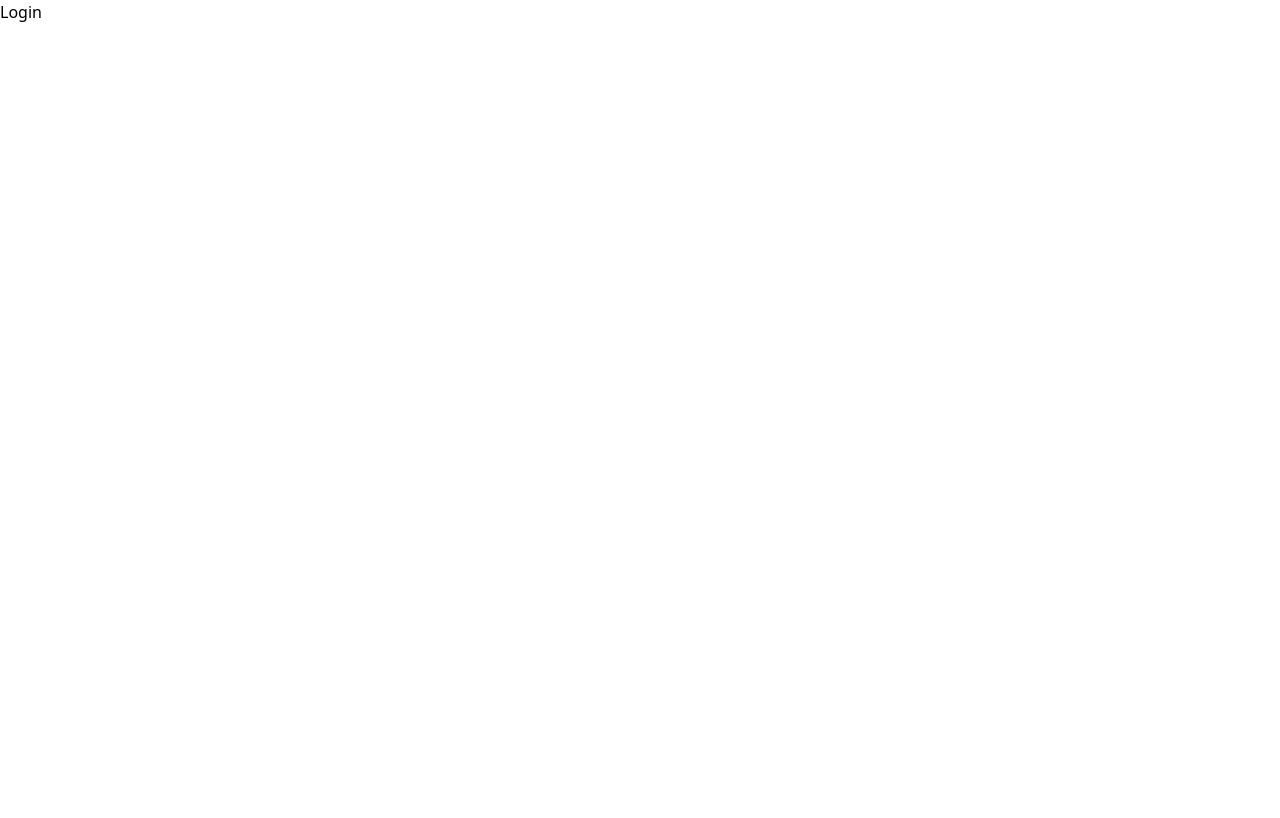
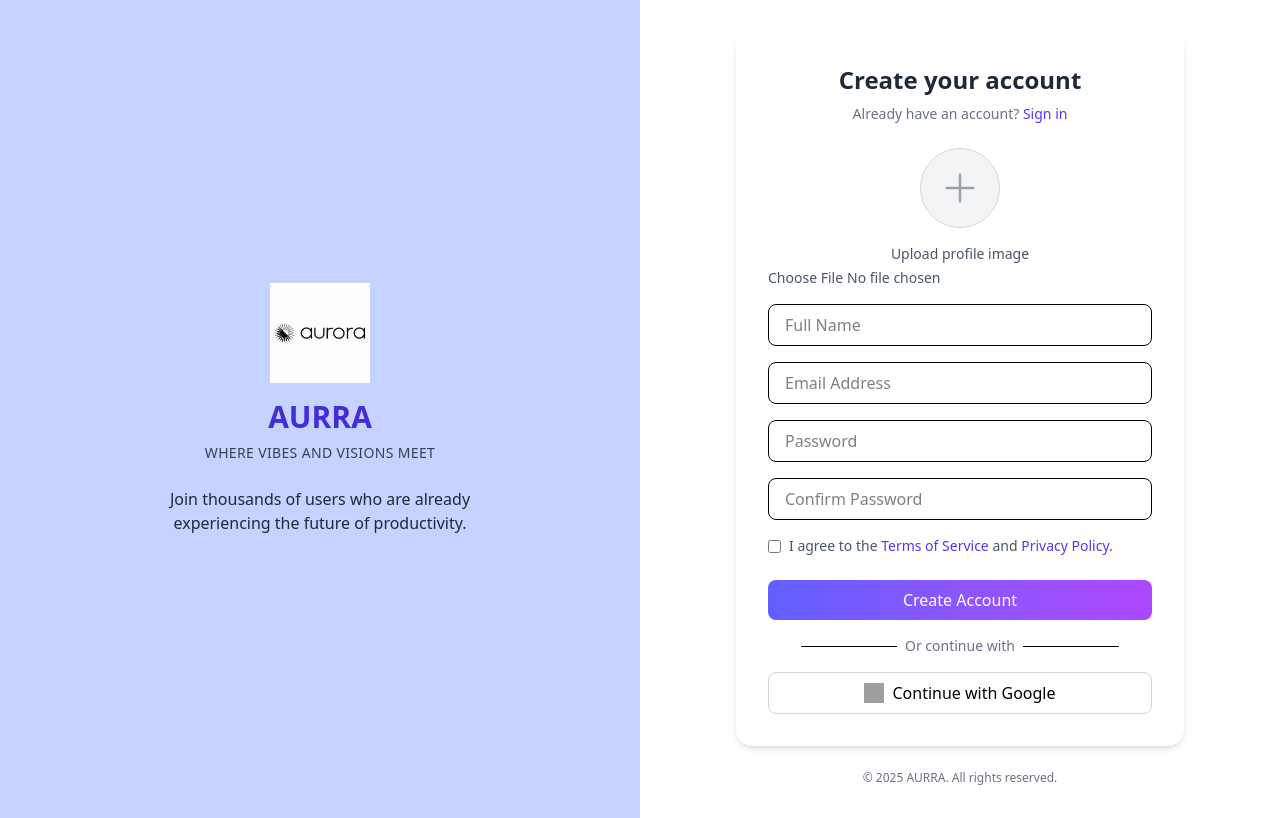
Before and after one commit to Naveen4567890/aurra, a React (Vite) app in the folder aurra-robowaves/: page / in a window 1280 px wide. Built offline with nearby package versions, Linux system fonts and the light colour scheme; grey boxes are pictures that could not be loaded.

Commit message:
added the functionalites of register

```diff
--- a/aurra-robowaves/package.json
+++ b/aurra-robowaves/package.json
@@ -10,12 +10,14 @@
     "preview": "vite preview"
   },
   "dependencies": {
+    "@reduxjs/toolkit": "^2.9.2",
     "@tailwindcss/vite": "^4.1.16",
     "axios": "^1.13.1",
     "react": "^19.1.1",
     "react-dom": "^19.1.1",
     "react-hot-toast": "^2.6.0",
     "react-icons": "^5.5.0",
+    "react-redux": "^9.2.0",
     "react-router-dom": "^7.9.5",
     "tailwindcss": "^4.1.16",
     "toast": "^0.5.4",
--- a/aurra-robowaves/src/components/Register.jsx
+++ b/aurra-robowaves/src/components/Register.jsx
@@ -1,9 +1,213 @@
-import React from 'react'
+import React, { useState } from "react";
+import { useDispatch, useSelector } from "react-redux";
+import { registerUser } from "../slice/slice";
+import toast from 'react-hot-toast';
 
-const Register = () => {
+
+const RegisterPage = () => {
+  const dispatch = useDispatch();
+  const { loading } = useSelector((state) => state.user);
+
+  const [formData, setFormData] = useState({
+    fullName: "",
+    email: "",
+    password: "",
+    confirmPassword: "",
+    image: null,
+  });
+
+  const [preview, setPreview] = useState(null);
+
+  const handleChange = (e) => {
+    const { name, value, files } = e.target;
+    if (name === "image" && files.length > 0) {
+      setFormData({ ...formData, image: files[0] });
+      setPreview(URL.createObjectURL(files[0]));
+    } else {
+      setFormData({ ...formData, [name]: value });
+    }
+  };
+
+  const handleSubmit = (e) => {
+    e.preventDefault();
+    if (formData.password !== formData.confirmPassword) {
+      alert("Passwords do not match");
+      return;
+    }
+    dispatch(registerUser(formData));
+  };
+
   return (
-    <div>Register</div>
-  )
-}
+    <div className="flex flex-col md:flex-row min-h-screen bg-gray-100">
+      <div className="hidden md:flex w-1/2 bg-indigo-200 text-center flex-col justify-center items-center p-10">
+        <img
+          src="/OIP.jpg"
+          alt="Logo"
+          className=" mb-4"
+          width={100}
+          height={100}
+        />
+        <h1 className="text-3xl font-bold text-indigo-700 mb-2">AURRA</h1>
+        <p className="text-sm text-gray-700 mb-2 tracking-wide">
+          WHERE VIBES AND VISIONS MEET
+        </p>
+        <p className="mt-4 text-gray-800 text-center max-w-sm">
+          Join thousands of users who are already experiencing the future of
+          productivity.
+        </p>
+      </div>
 
-export default Register
+      <div className="flex flex-col justify-center items-center w-full md:w-1/2 bg-white p-6 sm:p-8">
+        <form
+          onSubmit={handleSubmit}
+          className="bg-white w-full max-w-sm sm:max-w-md rounded-2xl shadow-md p-6 sm:p-8"
+        >
+          <h2 className="text-2xl font-bold text-center mb-2 text-gray-800">
+            Create your account
+          </h2>
+          <p className="text-center text-sm text-gray-500 mb-6">
+            Already have an account?{" "}
+            <a href="#" className="text-indigo-600 hover:underline">
+              Sign in
+            </a>
+          </p>
+
+
+          <div className="flex justify-center mb-4">
+            <div className="relative w-20 h-20 rounded-full bg-gray-100 flex items-center justify-center overflow-hidden border border-gray-300">
+              {preview ? (
+                <img
+                  src={preview}
+                  alt="Preview"
+                  className="object-cover w-full h-full"
+                />
+              ) : (
+                <svg
+                  xmlns="http://www.w3.org/2000/svg"
+                  className="w-10 h-10 text-gray-400"
+                  fill="none"
+                  viewBox="0 0 24 24"
+                  stroke="currentColor"
+                >
+                  <path
+                    strokeLinecap="round"
+                    strokeLinejoin="round"
+                    strokeWidth={1.5}
+                    d="M12 4v16m8-8H4"
+                  />
+                </svg>
+              )}
+            </div>
+          </div>
+
+          <div className="text-center mb-4">
+            <label className="block text-sm text-gray-600 mb-1">
+              Upload profile image
+            </label>
+            <input
+              type="file"
+              name="image"
+              accept="image/*"
+              onChange={handleChange}
+              className="block w-full text-sm text-gray-600"
+            />
+          </div>
+
+          <div className="space-y-4">
+            <input
+              type="text"
+              name="fullName"
+              placeholder="Full Name"
+              value={formData.fullName}
+              onChange={handleChange}
+              required
+              className="w-full px-4 py-2 border rounded-lg focus:outline-none focus:ring-2 focus:ring-indigo-400"
+            />
+
+            <input
+              type="email"
+              name="email"
+              placeholder="Email Address"
+              value={formData.email}
+              onChange={handleChange}
+              required
+              className="w-full px-4 py-2 border rounded-lg focus:outline-none focus:ring-2 focus:ring-indigo-400"
+            />
+
+            <input
+              type="password"
+              name="password"
+              placeholder="Password"
+              value={formData.password}
+              onChange={handleChange}
+              required
+              className="w-full px-4 py-2 border rounded-lg focus:outline-none focus:ring-2 focus:ring-indigo-400"
+            />
+
+            <input
+              type="password"
+              name="confirmPassword"
+              placeholder="Confirm Password"
+              value={formData.confirmPassword}
+              onChange={handleChange}
+              required
+              className="w-full px-4 py-2 border rounded-lg focus:outline-none focus:ring-2 focus:ring-indigo-400"
+            />
+          </div>
+
+
+          <div className="flex items-center mt-4">
+            <input type="checkbox" required className="mr-2 accent-indigo-500" />
+            <p className="text-sm text-gray-600">
+              I agree to the{" "}
+              <a href="#" className="text-indigo-600 hover:underline">
+                Terms of Service
+              </a>{" "}
+              and{" "}
+              <a href="#" className="text-indigo-600 hover:underline">
+                Privacy Policy
+              </a>
+              .
+            </p>
+          </div>
+
+
+          <button
+            type="submit"
+            disabled={loading}
+            className="w-full bg-linear-to-r from-indigo-500 to-purple-500 text-white py-2 mt-6 rounded-lg hover:opacity-90 transition"
+          >
+            {loading ? "Creating Account..." : "Create Account"}
+          </button>
+
+
+          <div className="flex items-center justify-center my-4">
+            <div className="border-t w-1/4"></div>
+            <p className="mx-2 text-sm text-gray-500">Or continue with</p>
+            <div className="border-t w-1/4"></div>
+          </div>
+
+
+          <button
+            type="button"
+            className="flex items-center justify-center w-full border border-gray-300 py-2 rounded-lg hover:bg-gray-50"
+          >
+            <img
+              src="https://www.svgrepo.com/show/355037/google.svg"
+              alt="Google"
+              className="w-5 h-5 mr-2"
+            />
+            Continue with Google
+          </button>
+        </form>
+
+
+        <p className="text-xs text-gray-500 mt-6 text-center">
+          © {new Date().getFullYear()} AURRA. All rights reserved.
+        </p>
+      </div>
+    </div>
+  );
+};
+
+export default RegisterPage;
--- a/aurra-robowaves/src/main.jsx
+++ b/aurra-robowaves/src/main.jsx
@@ -2,10 +2,14 @@ import { StrictMode } from 'react'
 import { createRoot } from 'react-dom/client'
 import App from './App.jsx'
 import { Toaster } from 'react-hot-toast'
+import { Provider } from 'react-redux'
+import { store } from './store/store'
 
 createRoot(document.getElementById('root')).render(
-  <StrictMode>
-    <App />
-    <Toaster />
-  </StrictMode>,
+  <Provider store={store}>
+    <StrictMode>
+      <App />
+      <Toaster />
+    </StrictMode>
+  </Provider>
 )
--- a/aurra-robowaves/src/routes/Routes.jsx
+++ b/aurra-robowaves/src/routes/Routes.jsx
@@ -4,11 +4,11 @@ import Register from '../components/Register'
 import Login from '../components/Login'
 let routes=createBrowserRouter([
     {
-        path:"/register",
+        path:"/",
         element:<Register></Register>
     },
     {
-        path:"/",
+        path:"/login",
         element:<Login></Login>
     },
 
--- /dev/null
+++ b/aurra-robowaves/src/slice/slice.js
@@ -0,0 +1,39 @@
+import { createSlice, createAsyncThunk } from "@reduxjs/toolkit";
+
+
+export const registerUser = createAsyncThunk("user/register", async (formData,thunkAPI) => {
+
+  try {
+    await new Promise((r) => setTimeout(r, 1000));
+    return formData;
+  } catch (error) {
+    return thunkAPI.rejectWithValue(
+        error.response?.data?.message || error.message || "Something went wrong"
+      )
+  }
+});
+
+const userSlice = createSlice({
+  name: "user",
+  initialState: { loading: false, user: null },
+  reducers: {
+    logoutUser: (state) => {
+      state.user = null;
+    }
+  },
+  extraReducers: (builder) => {
+    builder
+      .addCase(registerUser.pending, (state) => {
+        state.loading = true;
+      })
+      .addCase(registerUser.fulfilled, (state, action) => {
+        state.loading = false;
+        state.user = action.payload;
+      })
+      .addCase(registerUser.rejected, (state) => {
+        state.loading = false;
+      });
+  },
+});
+export const { logoutUser } = userSlice.actions;
+export default userSlice.reducer;
--- /dev/null
+++ b/aurra-robowaves/src/store/store.js
@@ -0,0 +1,6 @@
+import { configureStore } from "@reduxjs/toolkit";
+import userReducer  from "../slice/slice";
+export const store =configureStore({
+    reducer:{
+        user:userReducer,
+    }})
```
Also changed, not shown: aurra-robowaves/public/OIP.jpg (added), 1 other file (tests, documents, lock files or other folders).
